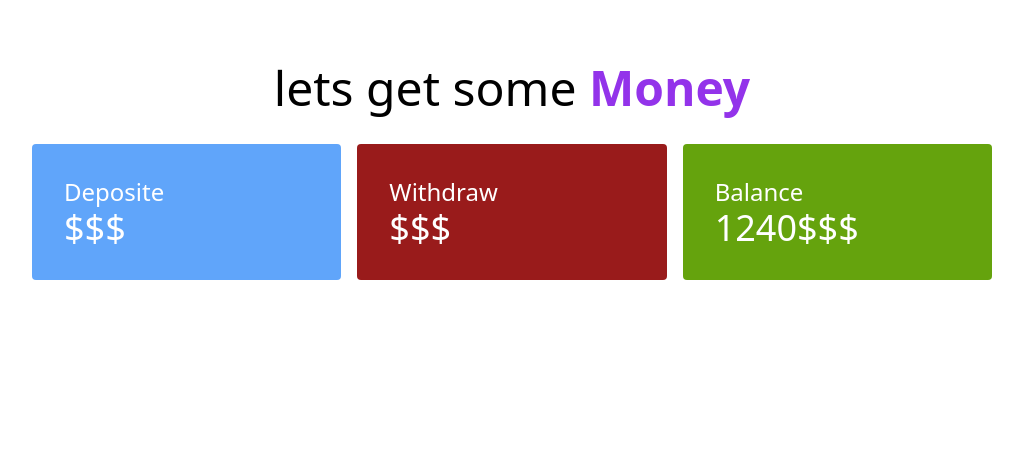
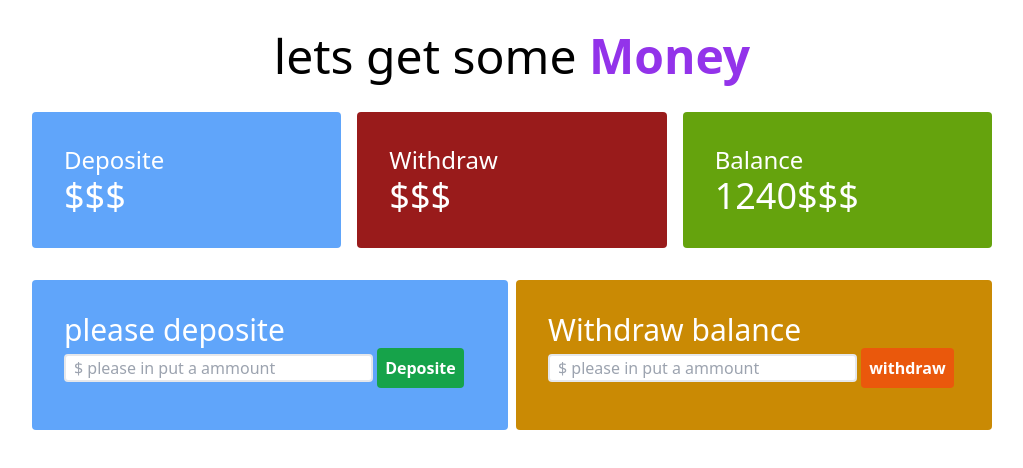
Before and after one commit to anamerasul/baap_er_bank_js, a plain HTML site: page banking.html in a window 1280 px wide. Shown: the whole page, without its empty margins (128-1151 px from the left). Drawn offline with nearby package versions, Linux system fonts and the light colour scheme.

Commit message:
deposite and withdraw section add

```diff
--- a/banking.html
+++ b/banking.html
@@ -10,13 +10,14 @@
 </head>
 <body>
 <header>
-<h1 class="text-5xl text-center mt-16 ">lets get some
+<h1 class="text-5xl text-center mt-8 ">lets get some
 <span class="font-semibold text-purple-600">Money</span>
 </h1>
 </header>
-<main>
+<main class="w-3/4 mx-auto">
+   <!-- balance and transaction -->
    <section class="mt-8">
-      <div class="grid grid-cols-1 gap-4 w-3/4 mx-auto sm:grid-cols-3">
+      <div class="grid grid-cols-1 gap-4  sm:grid-cols-3 shirk">
          <div class="bg-blue-400 p-8 rounded text-white">
             <h3 class="text-2xl">Deposite</h3>
             <h4 class="text-4xl">$$$</h4>
@@ -31,6 +32,30 @@
          </div>
       </div>
    </section>
+   <!-- Deposite and withdraw -->
+   <section class="mt-8">
+      <div class="grid grid-cols-1 gap-2 sm:grid-cols-2">
+         <div class="bg-blue-400 p-8 rounded">
+            <h3 class="text-3xl text-white ">please deposite</h3>
+            <div>
+
+               <input id="user-deposite" class=" border-2 border-gray-200 rounded w-3/4 mb-4 px-2" type="text" placeholder="$ please in put a ammount">
+               <button id="deposite-btn" class="bg-green-600 px-2 rounded py-2 text-white font-semibold mx-auto">Deposite</button>
+            </div>
+
+         </div>
+         <div class="bg-yellow-600 p-8 rounded">
+            <h3 class="text-3xl text-white ">Withdraw balance</h3>
+            <div>
+
+               <input id="user-withdraw" class=" border-2 border-gray-200 rounded w-3/4 mb-4 px-2" type="text" placeholder="$ please in put a ammount">
+               <button id="withdraw-btn" class="bg-orange-600 px-2 rounded py-2 text-white font-semibold mx-auto">withdraw</button>
+            </div>
+
+         </div>
+
+      </div>
+   </section>
 </main>
 </body>
 </html>
```
